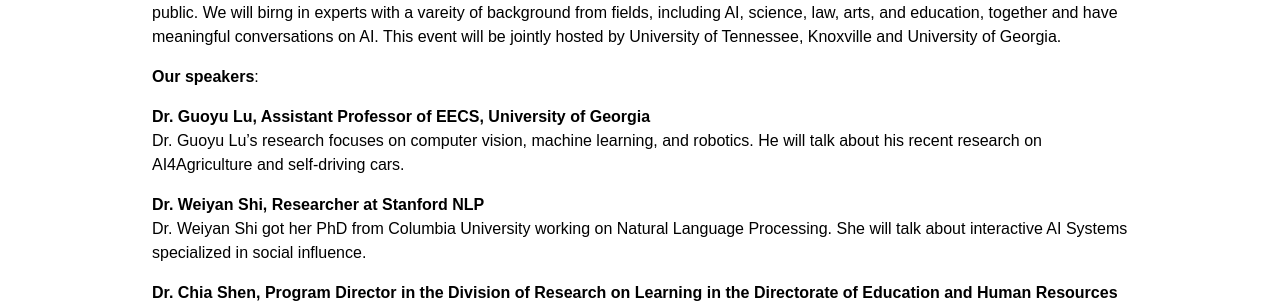
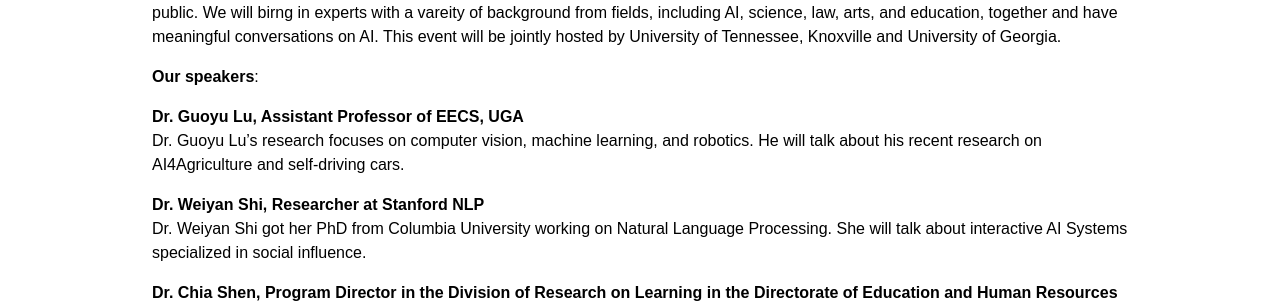
Before and after one commit to planet-ai-2023/planet-ai-2023.github.io, a Jekyll site: the page built from _posts/2024-2-26-online-symposium-communicaitons-on-ai-technologies-and-their-implications.md, in a window 1280 px wide. Shown: the part 405-708 px from the top of the page. Built offline with Jekyll 4.4.1, drawn with Linux system fonts in a browser that asks for light colours.

Commit message:
Update 2024-2-26-online-symposium-communicaitons-on-ai-technologies-and-their-implications.md

```diff
--- a/_posts/2024-2-26-online-symposium-communicaitons-on-ai-technologies-and-their-implications.md
+++ b/_posts/2024-2-26-online-symposium-communicaitons-on-ai-technologies-and-their-implications.md
@@ -16,7 +16,7 @@ Artificial Intelligence (AI) technologies have been advancing rapidly; and they
 
 **Our speakers**:
 
-**Dr. Guoyu Lu, Assistant Professor of EECS, University of Georgia**
+**Dr. Guoyu Lu, Assistant Professor of EECS, UGA**
 Dr. Guoyu Lu's research focuses on computer vision, machine learning, and robotics. He will talk about his recent research on AI4Agriculture and self-driving cars.
 
 **Dr. Weiyan Shi, Researcher at Stanford NLP**
```
